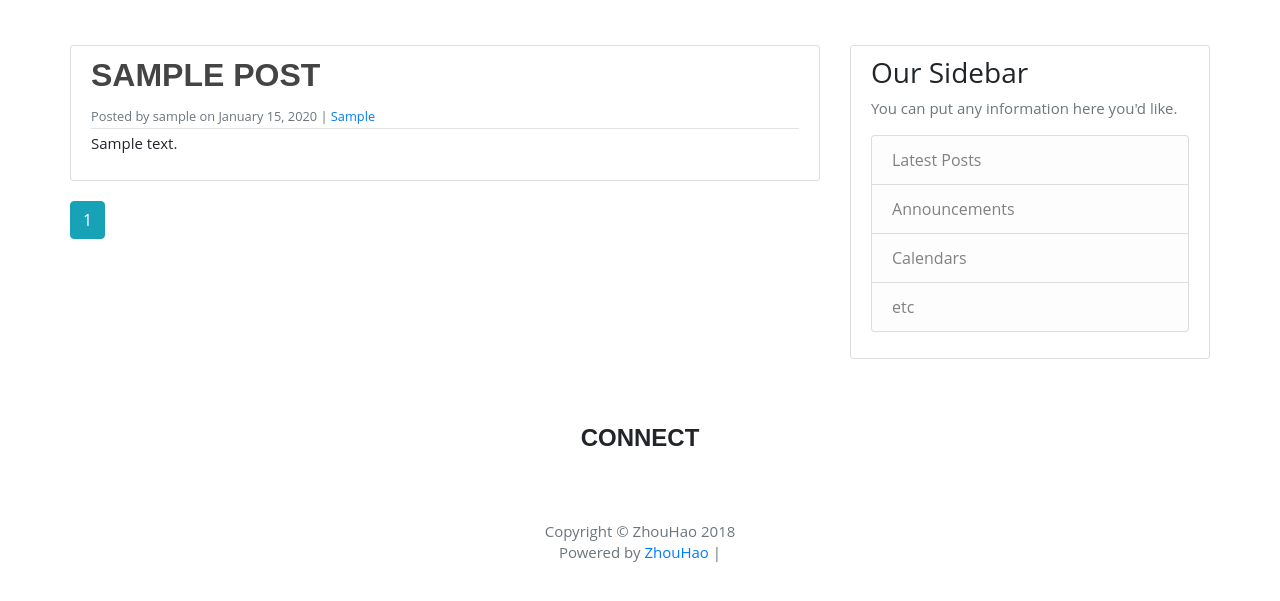
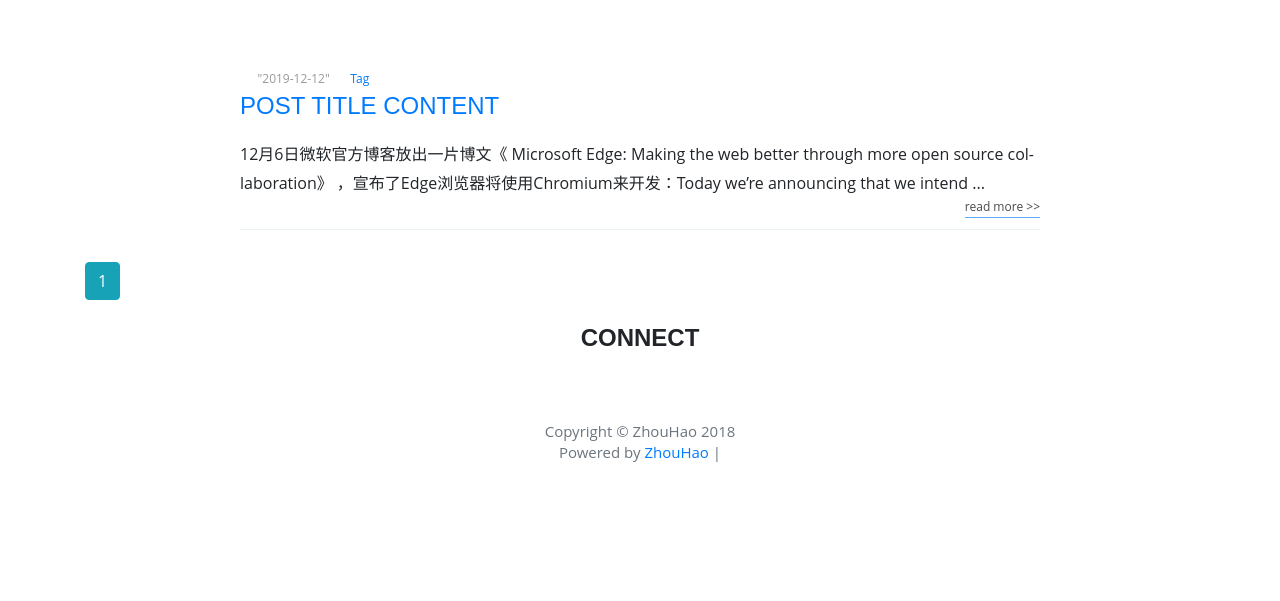
Before and after one commit to zhouhao777/flask_blog_project, a Flask app: page / in a window 1280 px wide. Shown: the part 74-675 px from the top of the page. Run offline with Flask 2, Linux system fonts and the light colour scheme; tables that the repository leaves empty hold one stand-in row (values such as "Sample post"); parts of the project's set-up code (start-up, migrations or seed data) failed here and were passed over; some libraries are stand-ins or nearby versions.

Commit message:
todo home style

```diff
--- a/flaskblog/static/css/main.css
+++ b/flaskblog/static/css/main.css
@@ -90,8 +90,75 @@ p {
 
 /* main */
 .main{
-  padding: 45px 0;
+  padding-top: 70px;
 }
+article {
+  display: block;
+}
+.post {
+  position: relative;
+  width: 80%;
+  max-width: 800px;
+  margin: 0 auto 2rem auto;
+  padding-bottom: 2rem;
+  border-bottom: rgb(235, 242, 246) .05rem solid;
+  word-break: break-word;
+  hyphens: auto;
+}
+.post-meta {
+  display: inline-block;
+  margin: 0 0 5px;
+  font-family: 'Open Sans',sans-serif;
+  font-size: .75rem;
+  color: rgb(153, 153, 153);
+}
+.post-date .post-meta .post-tags {
+  margin-right: 15px;
+}
+.post-meta .fa {
+  margin-right: 5px;
+  color: rgb(221, 221, 221);
+}
+.fa {
+  display: inline-block;
+  font-family: FontAwesome;
+  font-style: normal;
+  font-weight: 400;
+  line-height: 1;
+  -webkit-font-smoothing: antialiased;
+  -moz-osx-font-smoothing: grayscale;
+}
+.fa-calendar:before {
+  content: "\f133";
+}
+.fa-tag:before {
+  content: "\f02b";
+}
+.post-title {
+  font-size: 1.5rem;
+  margin: 0.25rem 0 0.85rem 0;
+  font-weight: 400;
+  /* line-height: 1.2rem;
+  text-rendering: optimizeLegibility; */
+}
+.post-content {
+  line-height: 1.8rem;
+}
+.post-more {
+  clear: both;
+}
+.read-more {
+  float: right;
+  font-size: 0.75rem;
+  line-height: 1.6em;
+}
+.post-more a {
+  color: rgb(74, 74, 74);
+  text-decoration: none;
+  border-bottom: .05rem solid rgb(92, 173, 255);
+}
+
+
 
 .social a {
   font-size: 2.5rem;
--- a/flaskblog/templates/home.html
+++ b/flaskblog/templates/home.html
@@ -1,7 +1,7 @@
 {% extends "layout.html" %}
 {% block content %}
     {% for post in posts.items %}
-        <article class="media content-section">
+        <!-- <article class="media content-section">
           <div class="media-body">
             <div class="article-metadata">
               <h2><a class="article-title" href="{{ url_for('posts.post',post_id=post.id) }}">{{ post.title }}</a></h2>
@@ -15,7 +15,40 @@
             </div>
             <p class="article-content">{{ post.content }}</p>
           </div>
+        </article> -->
+
+        <article class="post">
+          <header class="post-header">
+            <span class="post-meta">
+                <div class="post-header">
+                    <time class="post-date" datetime="2019-12-12">
+                      <i class="fa fa-calendar"></i>
+                      "2019-12-12"
+                    </time>
+                    <span class="post-tags">
+                      <i class="fa fa-tag"></i>
+                      <a href="#">Tag</a>
+                    </span>
+                  </div>
+                  <h2 class="post-title">
+                    <a href="">post title content</a>
+                  </h2>
+            </span>
+          </header>
+          <section class="post-content">
+              12月6日微软官方博客放出一片博文《
+              Microsoft Edge: Making the web
+              better through more open source collaboration》
+              ，宣布了Edge浏览器将使用Chromium来开发：Today we’re
+              announcing that we intend ...
+            <div class="post-more">
+              <a class="read-more" rel="nofollow" href="">read more >></a>
+            </div>
+          </section>
+
+
         </article>
+
     {% endfor %}
     {% for page_num in posts.iter_pages(left_edge=1, right_edge=1, left_current=1, right_current=2) %}
       {% if page_num %}
--- a/flaskblog/templates/layout.html
+++ b/flaskblog/templates/layout.html
@@ -79,7 +79,7 @@
     </div> -->
     <main role="main" class="main container">
       <div class="row">
-        <div class="col-md-8">
+        <div class="col-md-12">
             {% with messages = get_flashed_messages(with_categories=true) %}
                 {% if messages %}
                     {% for category, message in messages %}
@@ -92,7 +92,7 @@
 
         {% block content %}{% endblock %}
         </div>
-        <div class="col-md-4">
+        <!-- <div class="col-md-4">
           <div class="content-section">
             <h3>Our Sidebar</h3>
             <p class='text-muted'>You can put any information here you'd like.
@@ -104,7 +104,7 @@
               </ul>
             </p>
           </div>
-        </div>
+        </div> -->
       </div>
     </main>
     <footer>
```
